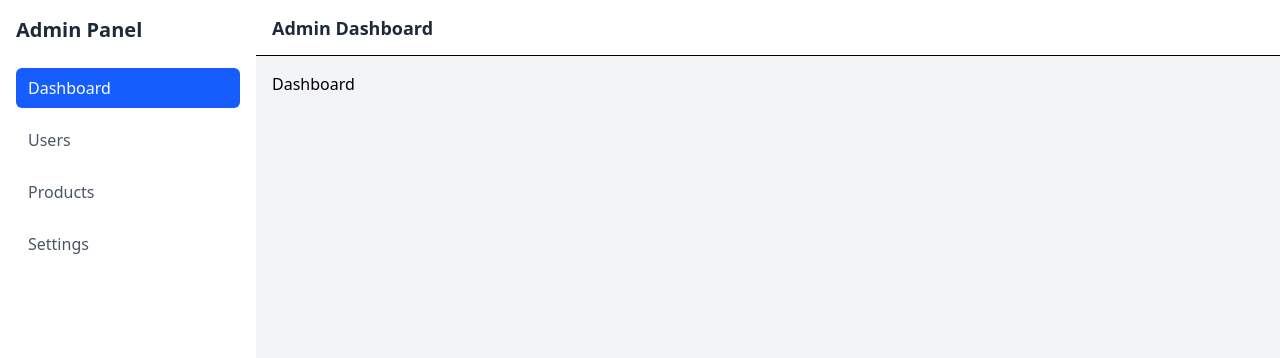
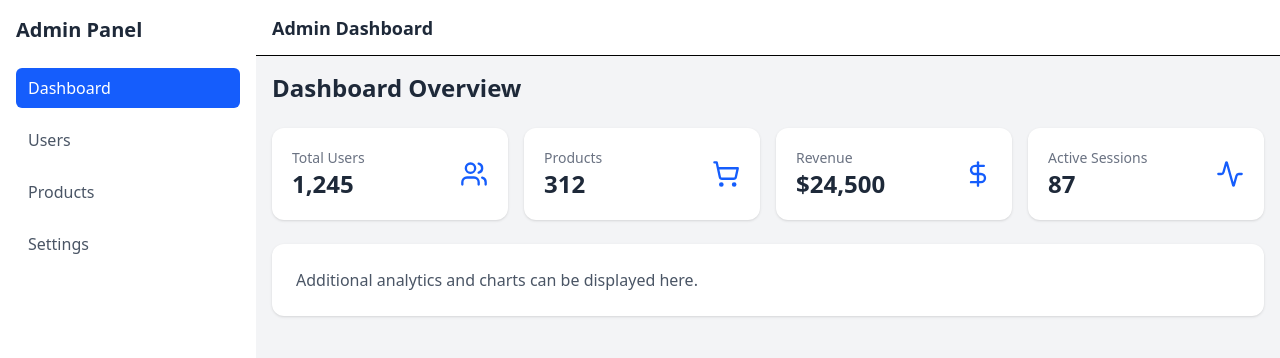
Before and after one commit to jmbrathnayke/React-Admin-Dashboard, a React (Vite) app in the folder Admin_Dashboard/: page / in a window 1280 px wide. Shown: the top 358 px of the page. Built offline with nearby package versions, Linux system fonts and the light colour scheme.

Commit message:
dashboard  upgraded

```diff
--- a/Admin_Dashboard/src/Pages/Dashboard.jsx
+++ b/Admin_Dashboard/src/Pages/Dashboard.jsx
@@ -1,6 +1,29 @@
+import Card from "../Components/Ui/card";
+import { Users, ShoppingCart, DollarSign, Activity } from "lucide-react";
+
 const Dashboard = () => {
-  return (<div>
-    <h1>Dashboard</h1></div>);
+  return (
+    <div className="space-y-6">
+      <h1 className="text-2xl font-semibold text-gray-800 dark:text-white">
+        Dashboard Overview
+      </h1>
+
+
+      <div className="grid grid-cols-1 sm:grid-cols-2 lg:grid-cols-4 gap-4">
+        <Card title="Total Users" value="1,245" icon={<Users size={28} />} />
+        <Card title="Products" value="312" icon={<ShoppingCart size={28} />} />
+        <Card title="Revenue" value="$24,500" icon={<DollarSign size={28} />} />
+        <Card title="Active Sessions" value="87" icon={<Activity size={28} />} />
+      </div>
+
+      {/* Placeholder for future content */}
+      <div className="bg-white dark:bg-gray-800 rounded-xl shadow-sm p-6">
+        <p className="text-gray-600 dark:text-gray-300">
+          Additional analytics and charts can be displayed here.
+        </p>
+      </div>
+    </div>
+  );
 };
 
 export default Dashboard;
```
